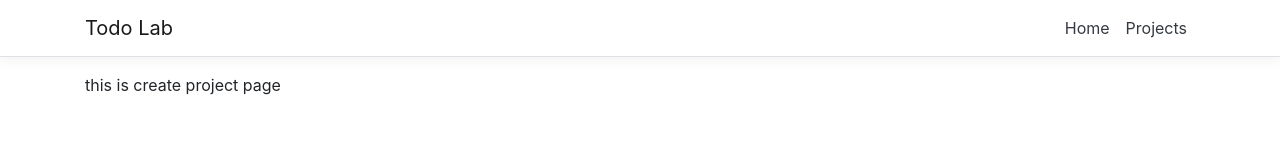
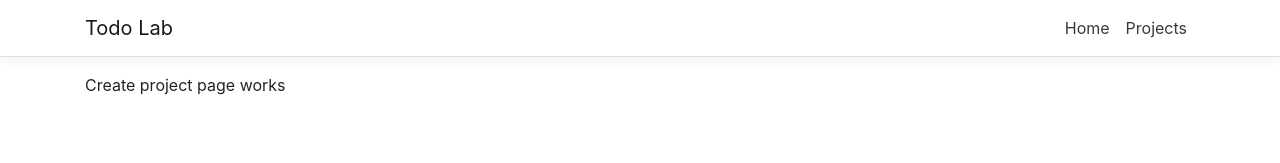
Before and after one commit to ermirbeqiraj/kanban, an Angular app in the folder src/Issue.Web/ClientApp/: page /create-project in a window 1280 px wide. Shown: the top 163 px of the page. Built offline with nearby package versions, Linux system fonts and the light colour scheme.

Commit message:
test change branch

```diff
--- a/src/Issue.Web/ClientApp/src/app/mng-project/create-project.component.html
+++ b/src/Issue.Web/ClientApp/src/app/mng-project/create-project.component.html
@@ -1,3 +1,3 @@
 <p>
-  this is create project page
+  Create project page works
 </p>
```
